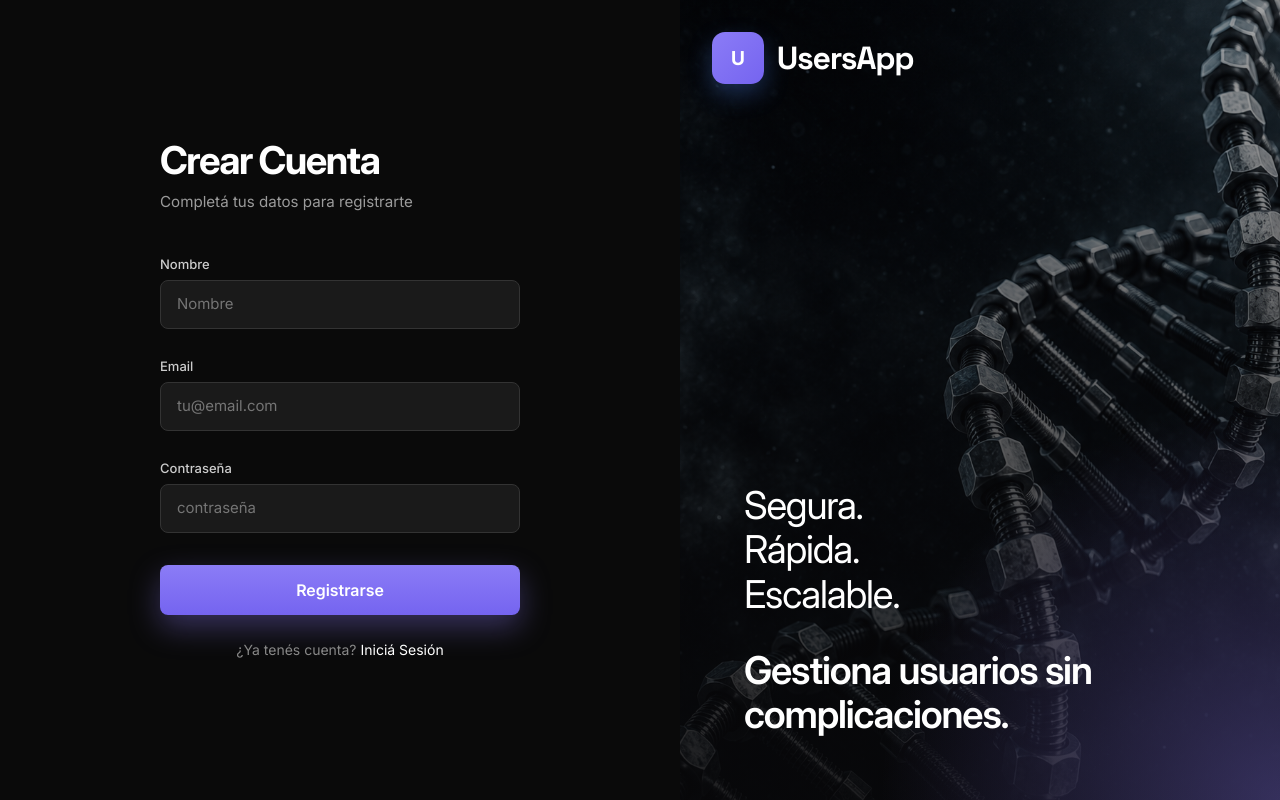
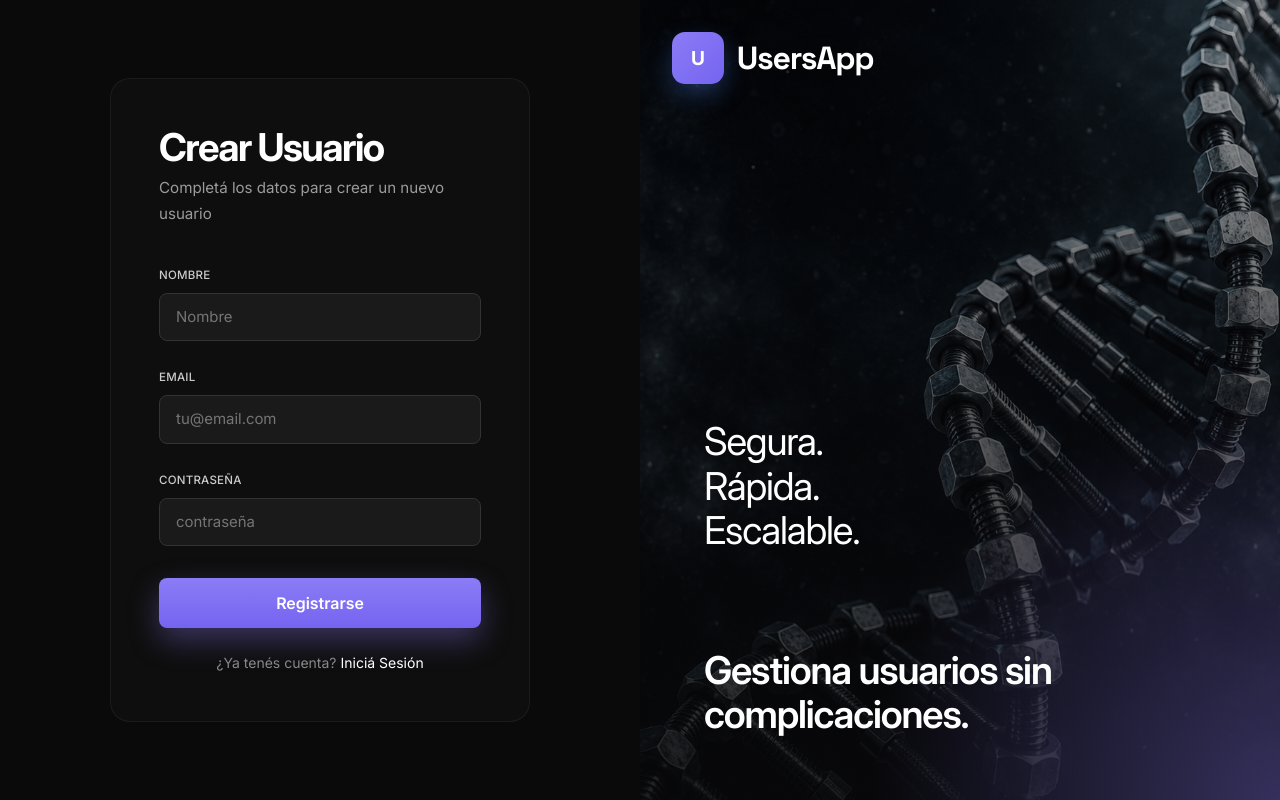
Before and after one commit to CraftyManu/users-app-frontend, a React (Vite) app: page /register in a window 1280 px wide. Built offline with nearby package versions, Linux system fonts and the light colour scheme.

Commit message:
add Login and Register forms; implement API calls for user authentication and creation, enhance styles for better UI

```diff
--- a/src/components/blocks/Login/RightSide/RightSide.module.css
+++ b/src/components/blocks/Login/RightSide/RightSide.module.css
@@ -2,7 +2,6 @@
     flex: 1;
     width: 100%;
     height: 100%;
-
     display: flex;
     flex-direction: column;
     justify-content: space-between;
--- a/src/components/blocks/Login/RightSide/RightSide.tsx
+++ b/src/components/blocks/Login/RightSide/RightSide.tsx
@@ -8,7 +8,7 @@ function LoginRightSide() {
 
             <Logo />
 
-            <div>
+            <>
                 <div className={styles.emptySpace}></div>
                 <div className={`${styles.textContainer} ${styles.toBottom} ${styles.toLeft} ${styles.maxWidth}`}>
                     <p className={`${fontStyles.inter} ${fontStyles.fw400}`}>Segura. Rápida. Escalable.</p>
@@ -18,7 +18,7 @@ function LoginRightSide() {
                     <p className={`${fontStyles.inter} ${fontStyles.fw600}`} >Gestiona usuarios
                         sin complicaciones.</p>
                 </div>
-            </div>
+            </>
 
         </div>
     )
--- a/src/components/blocks/Register/Form/RegisterForm.module.css
+++ b/src/components/blocks/Register/CreateForm/CreateForm.module.css
@@ -15,11 +15,39 @@
     padding: 40px;
 }
 
-.form {
+/* .form {
     width: 100%;
     max-width: 360px;
     display: flex;
     flex-direction: column;
+} */
+ .form {
+    width: 100%;
+    max-width: 420px;
+    display: flex;
+    flex-direction: column;
+    padding: 48px;
+    margin: 0 auto;
+
+    border-radius: 20px;
+    background: #ffffff05;
+    border: 1px solid #ffffff0d;
+
+    animation: fadeUp .7s ease;
+        overflow-y: auto;
+
+}
+
+@keyframes fadeUp {
+    from {
+        opacity: 0;
+        transform: translateY(20px);
+    }
+
+    to {
+        opacity: 1;
+        transform: none;
+    }
 }
 
 /* .title {
@@ -35,14 +63,23 @@
     margin: 0 0 32px;
 }
  */
-.label {
+/* .label {
     font-size: 13px;
     font-weight: 500;
     color: #ccc;
     margin-bottom: 6px;
+} */
+
+ .label {
+    font-weight: 500;
+    color: #ccc;
+    margin-bottom: .55rem;
+    letter-spacing: .02em;
+    text-transform: uppercase;
+    font-size: .72rem;
 }
 
-.input {
+/* .input {
     width: 100%;
     padding: 12px 16px;
     margin-bottom: 1.75rem;
@@ -53,10 +90,27 @@
     font-size: 15px;
     box-sizing: border-box;
     outline: none;
+} */
+ .input {
+    width: 100%;
+    padding: 12px 16px;
+    margin-bottom: 1.75rem;
+    background-color: #1a1a1a;
+    border: 1px solid #333;
+    border-radius: 8px;
+    color: #fff;
+    font-size: 15px;
+    box-sizing: border-box;
+    outline: none;
+
 }
 
+/* .input:focus {
+    border-color: #666;
+} */
 .input:focus {
-    border-color: #666;
+    /*     border-color: #666; */
+    border-color: var(--color-primary-hover);
 }
 
 .footer {
--- a/src/components/blocks/Register/Form/RegisterForm.tsx
+++ b/src/components/blocks/Register/CreateForm/CreateForm.tsx
@@ -1,15 +1,15 @@
 import { Link } from '@tanstack/react-router'
-import styles from './RegisterForm.module.css'
-import Button from '@/components/ui/Button/Button' /* import Navigation from '@/components/blocks/Navigation/Navigation' */
+import styles from './CreateForm.module.css'
+import Button from '@/components/ui/Button/Button'
 import Title from '@/components/ui/Title/Title'
 import Subtitle from '@/components/ui/Subtitle/Subtitle'
 import Footer from '@/components/ui/Footer/Footer'
 
-function RegisterForm() {
+function CreateForm() {
     return (
         <div className={styles.form}>
-            <Title>Crear Cuenta</Title>
-            <Subtitle>Completá tus datos para registrarte</Subtitle>
+            <Title>Crear Usuario</Title>
+            <Subtitle>Completá los datos para crear un nuevo usuario</Subtitle>
 
             <label className={styles.label} htmlFor="nombre">Nombre</label>
             <input className={styles.input} id="nombre" type="text" placeholder='Nombre' />
@@ -27,4 +27,4 @@ function RegisterForm() {
     )
 }
 
-export default RegisterForm
+export default CreateForm
--- a/src/pages/Login/Login.module.css
+++ b/src/pages/Login/Login.module.css
@@ -11,12 +11,12 @@
     flex: 0 0 clamp(380px, 35vw, 520px);
     /* never smaller than 380px, ideally 35% of the viewport, never larger than 520px.*/
     display: flex;
+    align-items: center;
     justify-content: center;
-    align-items: center;
     background-color: #0a0a0a;
     padding: 40px;
     min-width: 50vw;
-overflow: hidden;
+    overflow: hidden;
 }
 
 /* ============================================================
--- a/src/pages/Login/Login.tsx
+++ b/src/pages/Login/Login.tsx
@@ -1,7 +1,7 @@
 /* import { Link } from '@tanstack/react-router' */
 import styles from './Login.module.css'
 /* import Button from '@/components/ui/Button/Button'  */
-import LoginForm from '@/components/blocks/Login/Form/LoginForm'
+import LoginForm from '@/components/blocks/Login/LoginForm/LoginForm'
 import RightSide from '@/components/blocks/Login/RightSide/RightSide'
 
 function Login() {
--- a/src/pages/Register/Register.module.css
+++ b/src/pages/Register/Register.module.css
@@ -7,20 +7,23 @@
                     LADO IZQUIERDO
           ============================================================ */
 .left {
-    flex: 1;
+    flex: 0 0 clamp(380px, 35vw, 520px);
+    /* never smaller than 380px, ideally 35% of the viewport, never larger than 520px.*/
     display: flex;
     align-items: center;
     justify-content: center;
     background-color: #0a0a0a;
     padding: 40px;
+    min-width: 50vw;
+    overflow: hidden;
 }
 
-.form {
+/* .form {
     width: 100%;
     max-width: 360px;
     display: flex;
     flex-direction: column;
-}
+} */
 
 /* .title {
     font-size: 28px;
@@ -35,7 +38,7 @@
     margin: 0 0 32px;
 } */
 
-.label {
+/* .label {
     font-size: 13px;
     font-weight: 500;
     color: #ccc;
@@ -57,9 +60,9 @@
 
 .input:focus {
     border-color: #666;
-}
+} */
 
-.footer {
+/* .footer {
     margin-top: 24px;
     font-size: 14px;
     color: #888;
@@ -69,7 +72,7 @@
 .footer a {
     color: #fff;
     text-decoration: none;
-}
+} */
 
 .footer a:hover {
     text-decoration: underline;
--- a/src/pages/Register/Register.tsx
+++ b/src/pages/Register/Register.tsx
@@ -2,13 +2,13 @@
 import styles from './Register.module.css'
 /* import Button from '@/components/ui/Button/Button'  */
 import RightSide from '@/components/blocks/Login/RightSide/RightSide'
-import RegisterForm from '@/components/blocks/Register/Form/RegisterForm'
+import CreateForm from '@/components/blocks/Register/CreateForm/CreateForm'
 
 function Register() {
     return (
         <main className={`${styles.container} ${styles.main}`}>
             <section className={styles.left}>
-                <RegisterForm />
+                <CreateForm />
             </section>
 
             <section className={styles.right}>
```
Also changed, not shown: src/api/api.ts (added, +86 -0 lines), src/components/blocks/Login/LoginForm/LoginForm.module.css (renamed from src/components/blocks/Login/Form/LoginForm.module.css), src/components/blocks/Login/LoginForm/LoginForm.tsx (renamed from src/components/blocks/Login/Form/LoginForm.tsx).
